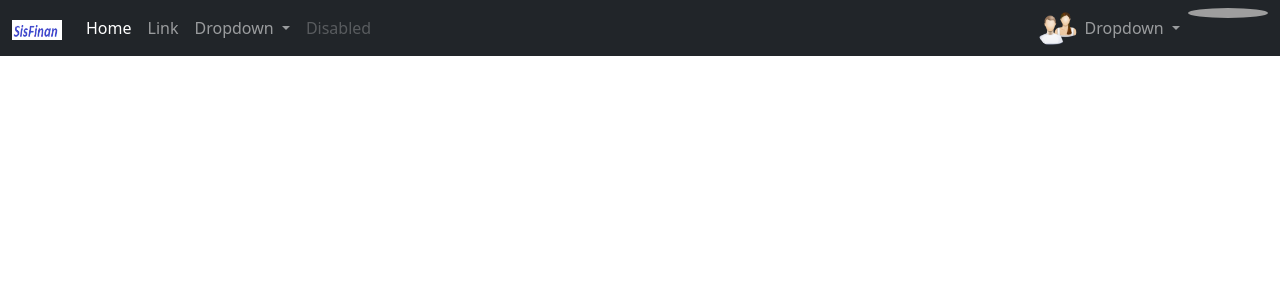
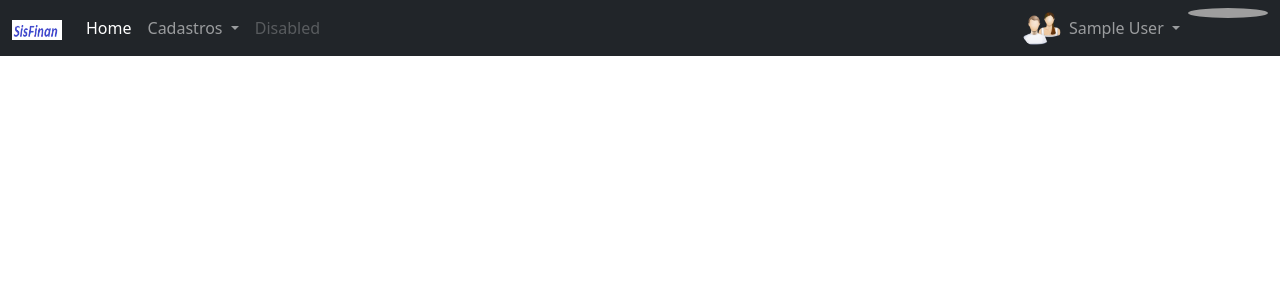
Before and after one commit to WagCar/Financeiro, a PHP site: page /financeiro/painel-adm/index.php in a window 1280 px wide. Shown: the top 300 px of the page. Run offline with PHP 8.4, Linux system fonts and the light colour scheme; the visitor is signed in with stand-in values (Sample User, id 1); grey boxes are pictures that could not be loaded.

Commit message:
arquivos ok! - Final aula 19

```diff
--- a/painel-adm/index.php
+++ b/painel-adm/index.php
@@ -1,6 +1,7 @@
 <?php
 @session_start();
 require_once("../conexao.php");
+require_once("verificar.php");
 ?>
 <!DOCTYPE html>
 <html lang="pt-br">
@@ -23,6 +24,7 @@ require_once("../conexao.php");
     <nav class="navbar navbar-expand-lg navbar-dark bg-dark">
         <div class="container-fluid">
             <a class="navbar-brand" href="#"> <img src="../imagens/SISFINAN.PNG" height="20PX" width="50PX"> </a>
+
             <button class="navbar-toggler" type="button" data-bs-toggle="collapse" data-bs-target="#navbarSupportedContent" aria-controls="navbarSupportedContent" aria-expanded="false" aria-label="Toggle navigation">
                 <span class="navbar-toggler-icon"></span>
             </button>
@@ -31,12 +33,9 @@ require_once("../conexao.php");
                     <li class="nav-item">
                         <a class="nav-link active" aria-current="page" href="#">Home</a>
                     </li>
-                    <li class="nav-item">
-                        <a class="nav-link" href="#">Link</a>
-                    </li>
                     <li class="nav-item dropdown">
                         <a class="nav-link dropdown-toggle" href="#" id="navbarDropdown" role="button" data-bs-toggle="dropdown" aria-expanded="false">
-                            Dropdown
+                            Cadastros
                         </a>
                         <ul class="dropdown-menu" aria-labelledby="navbarDropdown">
                             <li><a class="dropdown-item" href="#">Action</a></li>
@@ -52,7 +51,6 @@ require_once("../conexao.php");
                     </li>
                 </ul>
                 <div class="d-flex mr-4">
-
                     <img class="img-profile rounded-circle" src="../imagens/usuario.png" width="40px" height="40px">
 
                     <div class="collapse navbar-collapse" id="navbar">
@@ -60,15 +58,12 @@ require_once("../conexao.php");
 
                             <li class="nav-item dropdown">
                                 <a class="nav-link dropdown-toggle" href="#" id="navbarDropdown" role="button" data-bs-toggle="dropdown" aria-expanded="false">
-                                    Dropdown
+                                    <?php echo @$_SESSION['nome_usuario']; ?>
                                 </a>
                                 <ul class="dropdown-menu" aria-labelledby="navbarDropdown">
-                                    <li><a class="dropdown-item" href="#">alguma Coisa</a></li>
-                                    <li><a class="dropdown-item" href="#">Outra coisa</a></li>
-                                    <li>
-                                        <hr class="dropdown-divider">
-                                    </li>
-                                    <li><a class="dropdown-item" href="#">Something else here</a></li>
+                                    <li><a class="dropdown-item" href="#">Editar Dados</a></li>
+                                    <li><hr class="dropdown-divider"> </li>
+                                    <li><a class="dropdown-item" href="../logout.php"> Sair</a></li>
                                 </ul>
                             </li>
                             <!-- PONTO PRETO PARA MELHORAR A MARGEM A DIREITA - PRECISA ARRUMAR   -->
--- /dev/null
+++ b/painel-adm/verificar.php
@@ -0,0 +1,8 @@
+<?php
+@session_start();
+
+if (@$_SESSION['nivel_usuario'] != 'administrador' ) {
+    echo "<script> window.location='../index.php'</script>";
+
+}
+?>
```
Also changed, not shown: logout.php (added, +7 -0 lines).
